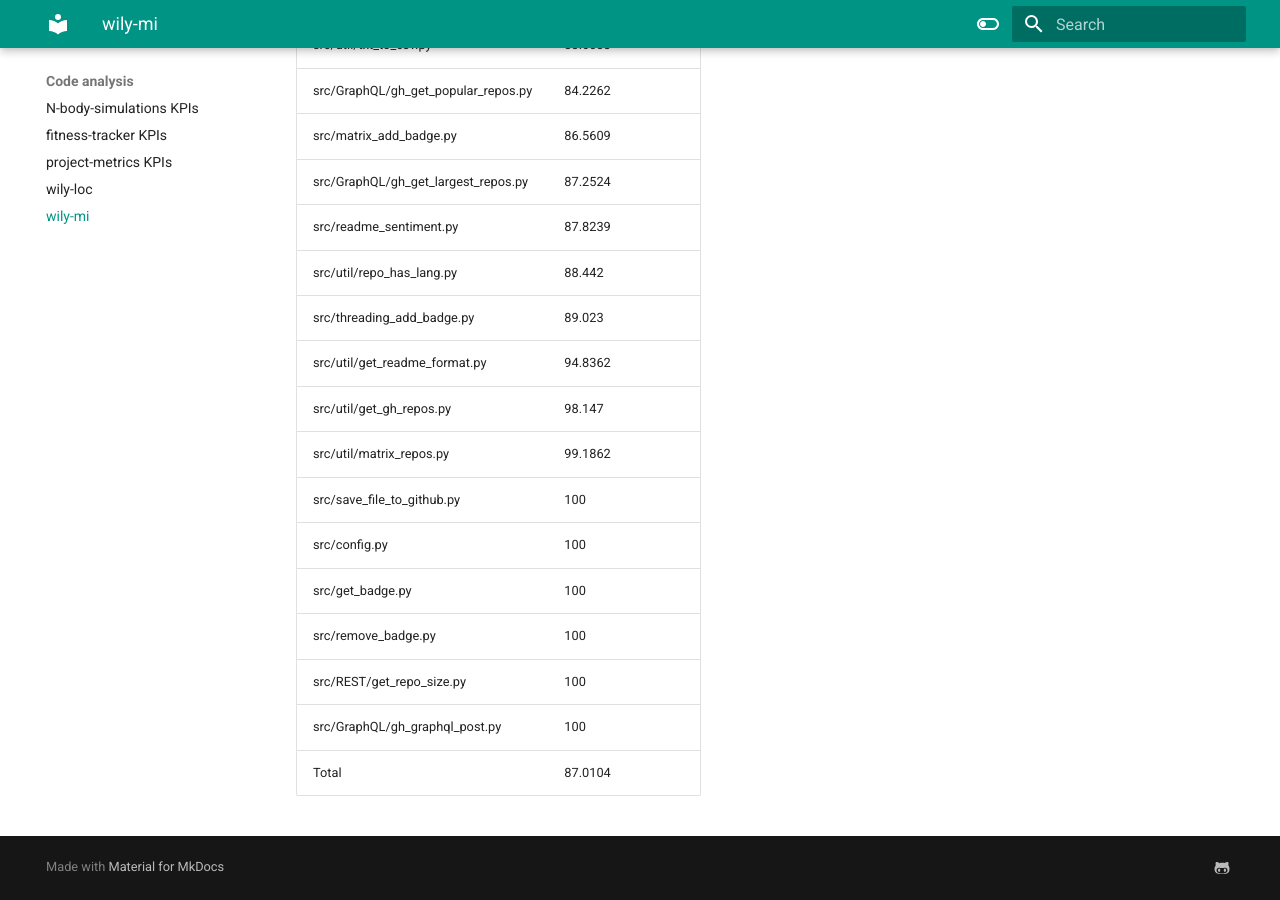
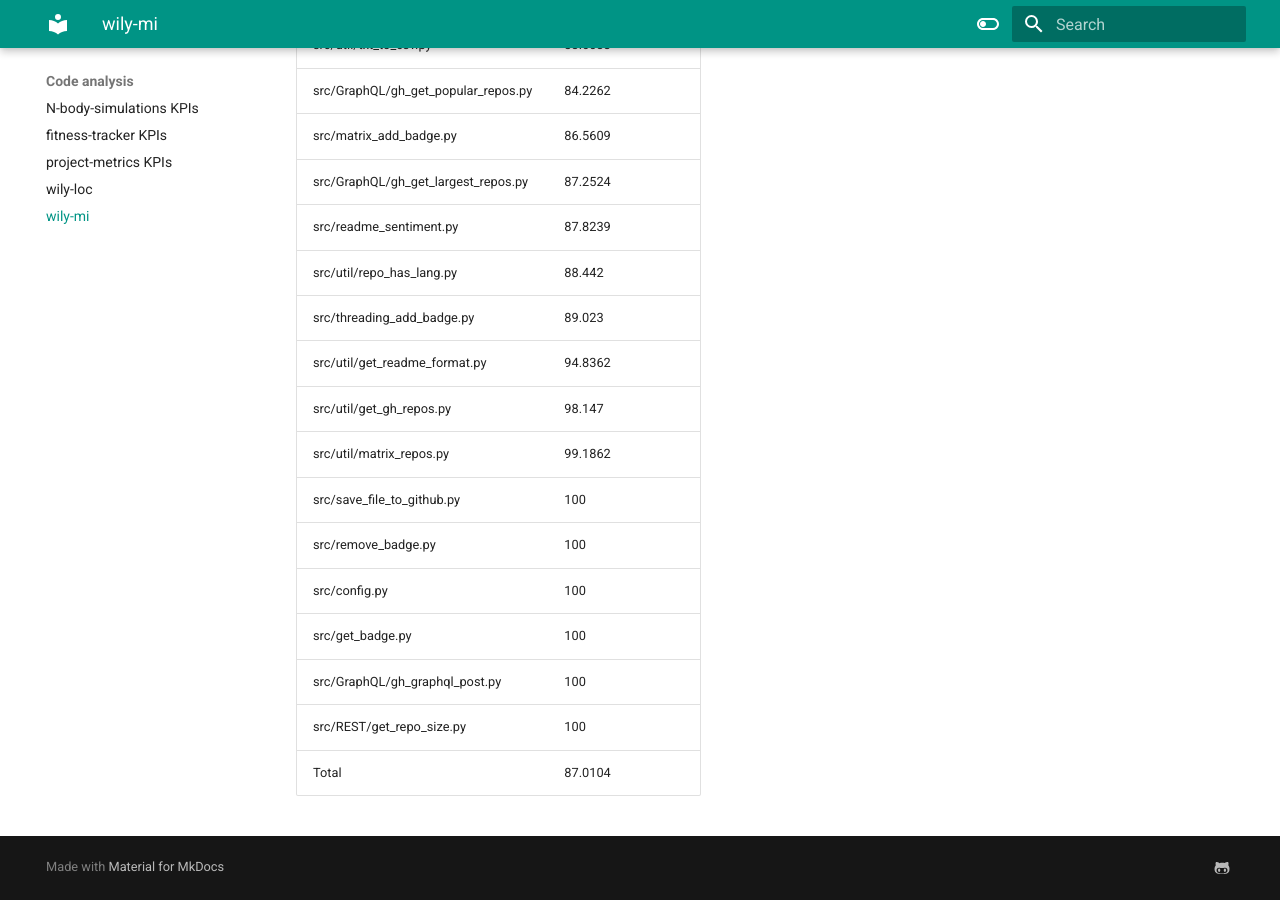
Before and after one commit to TheNewThinkTank/project-metrics, an MkDocs documentation site: the page built from docs/project_docs/code-analysis/wily-mi.md, in a window 1280 px wide and 900 px high, scrolled down 842 px. Built offline with MkDocs 1.6.1 and Material for MkDocs 9.7.7, drawn with Linux system fonts in a browser that asks for light colours.

Commit message:
Updating file

```diff
--- a/docs/project_docs/code-analysis/wily-mi.md
+++ b/docs/project_docs/code-analysis/wily-mi.md
@@ -26,9 +26,9 @@
 | src/util/get_gh_repos.py            |                 98.147  |
 | src/util/matrix_repos.py            |                 99.1862 |
 | src/save_file_to_github.py          |                100      |
+| src/remove_badge.py                 |                100      |
 | src/config.py                       |                100      |
 | src/get_badge.py                    |                100      |
-| src/remove_badge.py                 |                100      |
+| src/GraphQL/gh_graphql_post.py      |                100      |
 | src/REST/get_repo_size.py           |                100      |
-| src/GraphQL/gh_graphql_post.py      |                100      |
 | Total                               |                 87.0104 |
```
